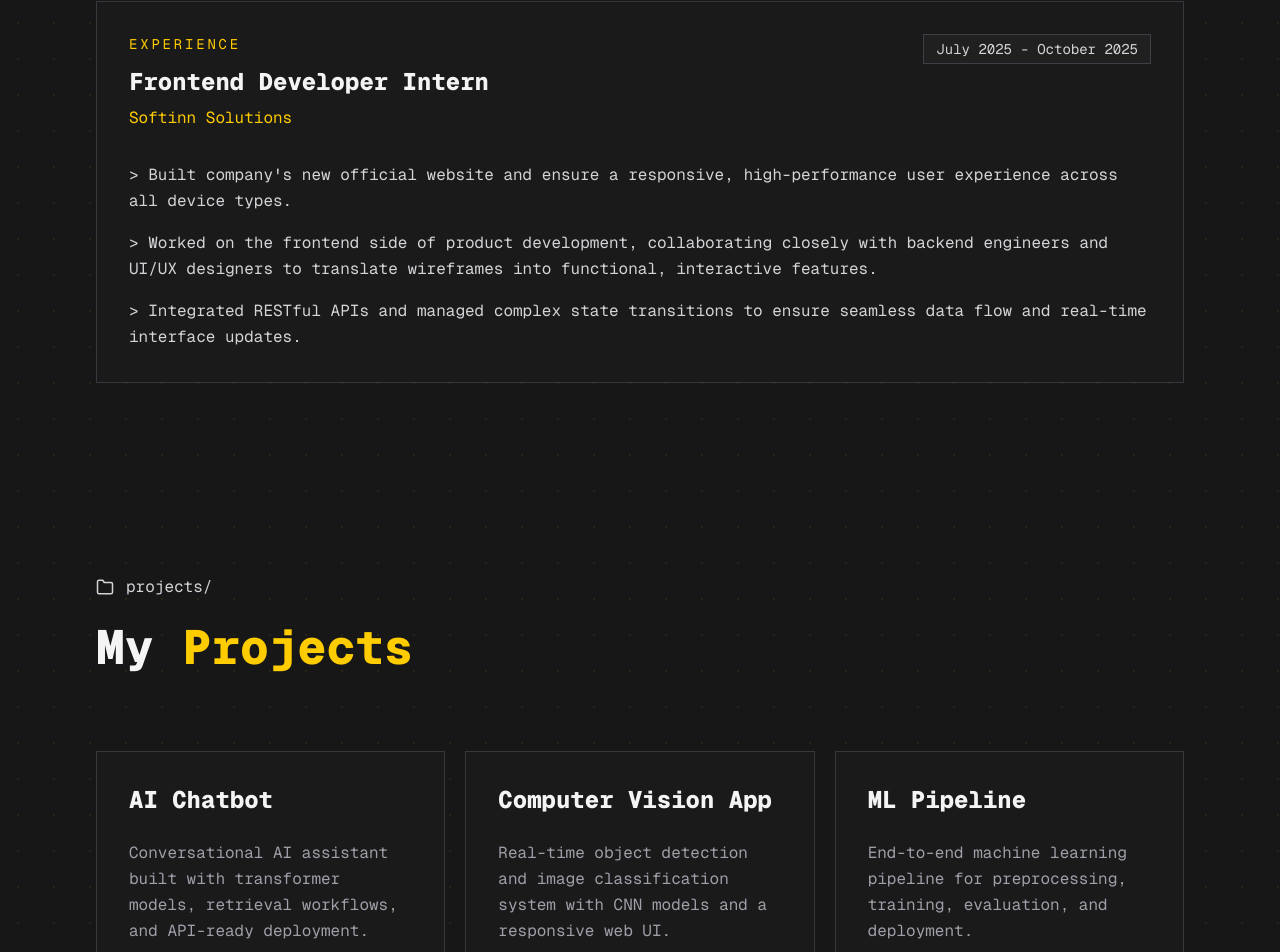
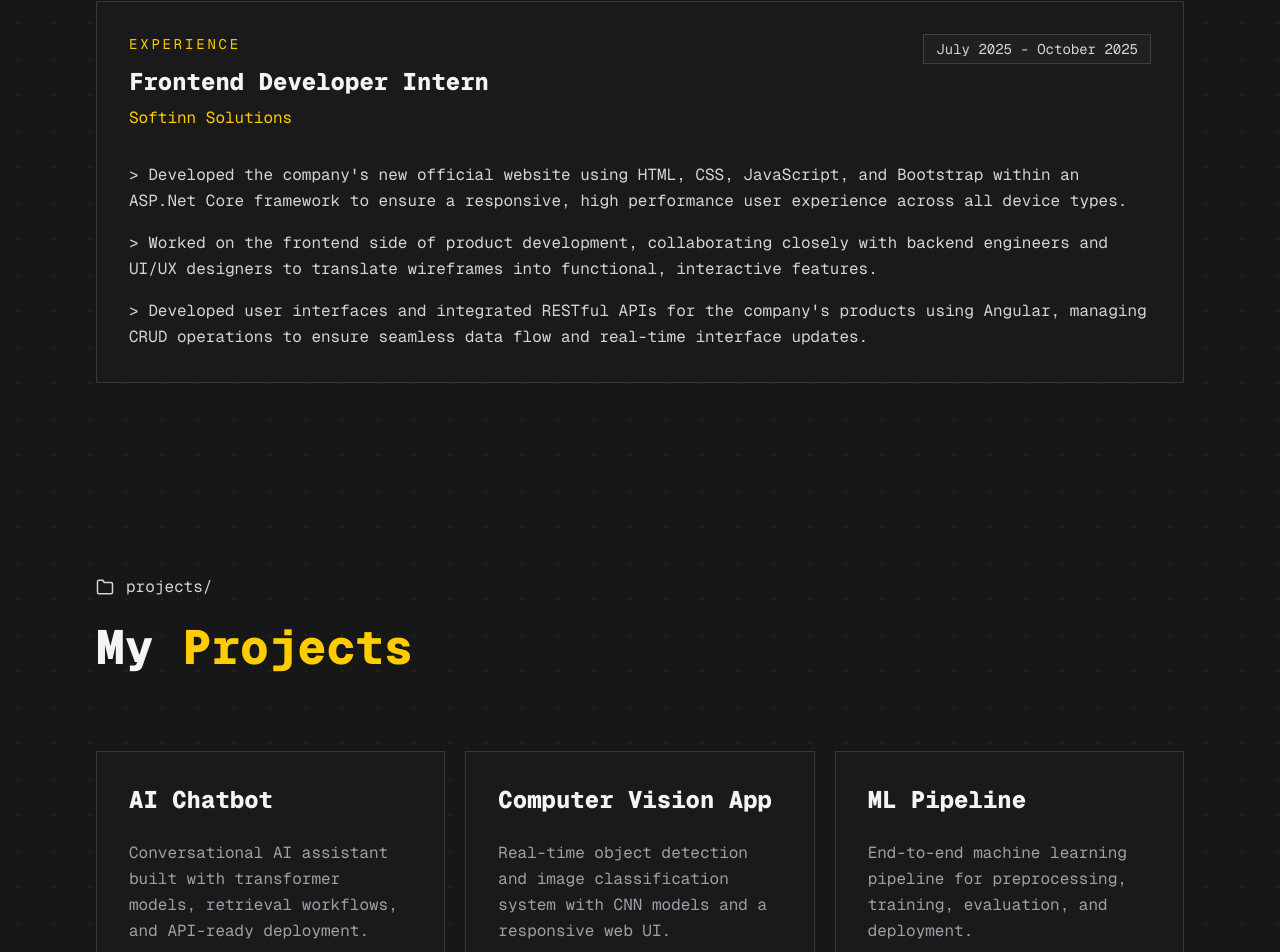
Before and after one commit to JSLee0920/my-portfolio, a Next.js app: page / in a window 1280 px wide. Shown: the part 2191-3143 px from the top of the page. Built offline with nearby package versions, Linux system fonts and the light colour scheme.

Commit message:
feat: upate work experience

```diff
--- a/src/app/page.tsx
+++ b/src/app/page.tsx
@@ -70,9 +70,9 @@ const backgroundItems: BackgroundItem[] = [
     org: "Softinn Solutions",
     period: "July 2025 - October 2025",
     points: [
-      "Built company's new official website and ensure a responsive, high-performance user experience across all device types.",
+      "Developed the company's new official website using HTML, CSS, JavaScript, and Bootstrap within an ASP.Net Core framework to ensure a responsive, high performance user experience across all device types.",
       "Worked on the frontend side of product development, collaborating closely with backend engineers and UI/UX designers to translate wireframes into functional, interactive features.",
-      "Integrated RESTful APIs and managed complex state transitions to ensure seamless data flow and real-time interface updates.",
+      "Developed user interfaces and integrated RESTful APIs for the company's products using Angular, managing CRUD operations to ensure seamless data flow and real-time interface updates.",
     ],
   },
 ];
```
